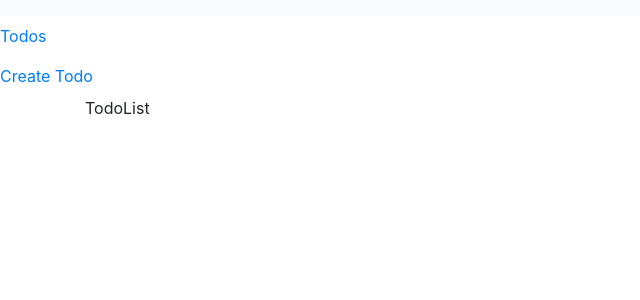
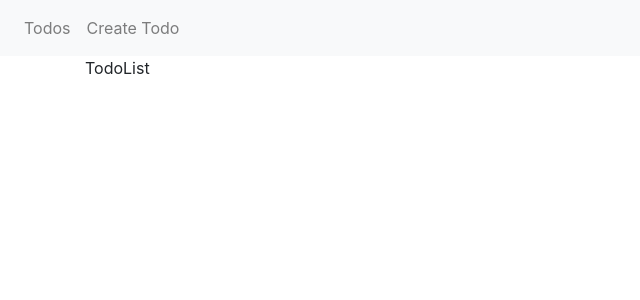
Before and after one commit to kemenykristof/mern-app, a React (Create React App) app: page / in a window 1280 px wide. Shown: the top 300 px of the page, without its empty margins (0-640 px from the left). Built offline with nearby package versions, Linux system fonts and the light colour scheme.

Commit message:
fixed bootstrap classname for navbar

```diff
--- a/src/App.js
+++ b/src/App.js
@@ -7,23 +7,20 @@ import { Route, Switch, Link } from "react-router-dom";
 function App() {
   return (
     <div>
-      <nav className="navbar bg-light navbar-expand-lg navbar"></nav>
+      <nav className="navbar bg-light navbar-expand-lg navbar-light">
         <ul className="navbar-nav mr-auto">
           <li className="navbar-item">
-          <Link className="nav-link" to="/">
-            Todos
-          </Link>
+            <Link to="/" className="nav-link">Todos</Link>
           </li>
           <li className="navbar-item">
-          <Link className="nav-link" to="/create">
-            Create Todo
-          </Link>
+            <Link to="/create" className="nav-link">Create Todo</Link>
           </li>
         </ul>
+      </nav>
     <Switch>
-        <Route exact path="/" component={TodoList} />
-        <Route exact path="/edit/id" component={EditTodo} />
-        <Route exact path="/" component={CreateTodo} />
+      <Route exact path="/" component={TodoList}/>
+      <Route path="/edit/:id" component={EditTodo}/>
+      <Route path="/create" component={CreateTodo}/>
     </Switch>
     </div>
   );
```
Lines whose indentation alone changed are shown as unchanged.
